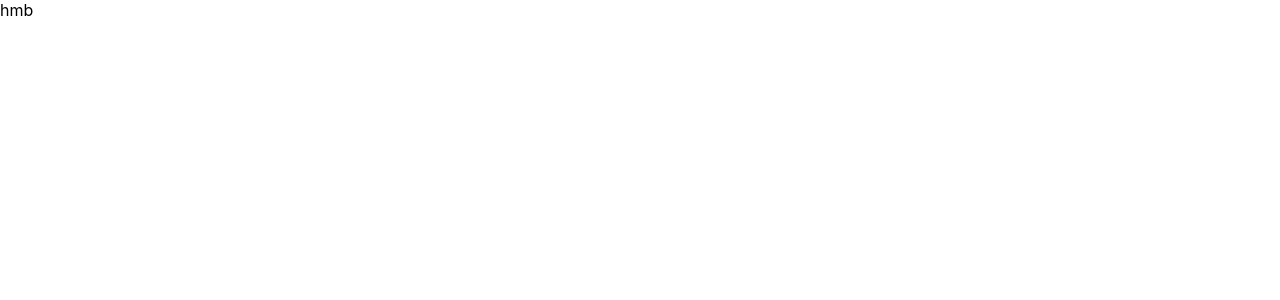
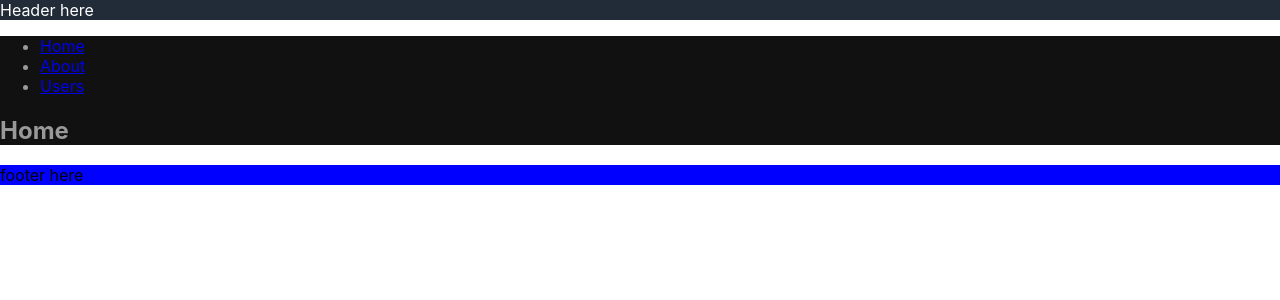
Before and after one commit to RiccardoZaffalon/hold-my-beer, a React (Create React App) app: page / in a window 1280 px wide. Shown: the top 300 px of the page. Built offline with nearby package versions, Linux system fonts and the light colour scheme.

Commit message:
Add styled components and layout

```diff
--- a/package.json
+++ b/package.json
@@ -11,7 +11,8 @@
     "react-dom": "^16.13.1",
     "react-firebase-hooks": "^2.2.0",
     "react-router-dom": "^5.2.0",
-    "react-scripts": "3.4.3"
+    "react-scripts": "3.4.3",
+    "styled-components": "^5.2.0"
   },
   "scripts": {
     "start": "react-scripts start",
--- a/src/App.js
+++ b/src/App.js
@@ -1,9 +1,56 @@
 import React from 'react';
+import Layout from './layouts/Default';
+import {
+  BrowserRouter as Router,
+  Switch,
+  Route,
+  Link
+} from "react-router-dom";
 
-function App() {
+export default function App() {
   return (
-    <>hmb</>
+    <Router>
+      <Layout>
+        <nav>
+          <ul>
+            <li>
+              <Link to="/">Home</Link>
+            </li>
+            <li>
+              <Link to="/about">About</Link>
+            </li>
+            <li>
+              <Link to="/users">Users</Link>
+            </li>
+          </ul>
+        </nav>
+
+        {/* A <Switch> looks through its children <Route>s and
+            renders the first one that matches the current URL. */}
+        <Switch>
+          <Route path="/about">
+            <About />
+          </Route>
+          <Route path="/users">
+            <Users />
+          </Route>
+          <Route path="/">
+            <Home />
+          </Route>
+        </Switch>
+      </Layout>
+    </Router>
   );
 }
 
-export default App;
+function Home() {
+  return <h2>Home</h2>;
+}
+
+function About() {
+  return <h2>About</h2>;
+}
+
+function Users() {
+  return <h2>Users</h2>;
+}
--- /dev/null
+++ b/src/components/Footer.js
@@ -0,0 +1,14 @@
+import React from 'react';
+import styled from 'styled-components';
+
+const Footer = styled.footer`
+    background: blue;
+`;
+
+export default function () {
+    return(
+        <Footer>
+            footer here
+        </Footer>
+    )
+}
--- /dev/null
+++ b/src/components/Header.js
@@ -0,0 +1,16 @@
+import React from 'react';
+import styled from 'styled-components';
+import { colors } from '../styles/variables';
+
+const Header = styled.header`
+    background: ${colors.background.secondary};
+    color: ${colors.foreground.primary};
+`;
+
+export default function () {
+    return(
+        <Header>
+            Header here
+        </Header>
+    )
+}
--- /dev/null
+++ b/src/layouts/Default.js
@@ -0,0 +1,22 @@
+import React from 'react';
+import styled from 'styled-components';
+import Header from '../components/Header';
+import Footer from '../components/Footer';
+import { colors } from '../styles/variables';
+
+const Main = styled.main`
+    background: ${colors.background.primary};
+    color: ${colors.foreground.secondary};
+`;
+
+export default function Default({ children }) {
+    return(
+        <>
+            <Header />
+            <Main>
+                { children }
+            </Main>
+            <Footer />
+        </>
+    )
+}
--- /dev/null
+++ b/src/styles/variables.js
@@ -0,0 +1,10 @@
+export const colors = {
+    foreground: {
+        primary: '#ffffff',
+        secondary: '#999999',
+    },
+    background: {
+        primary: '#111111',
+        secondary: '#222B38'
+    }
+}
```
Also changed, not shown: 1 other file (tests, documents, lock files or other folders).
